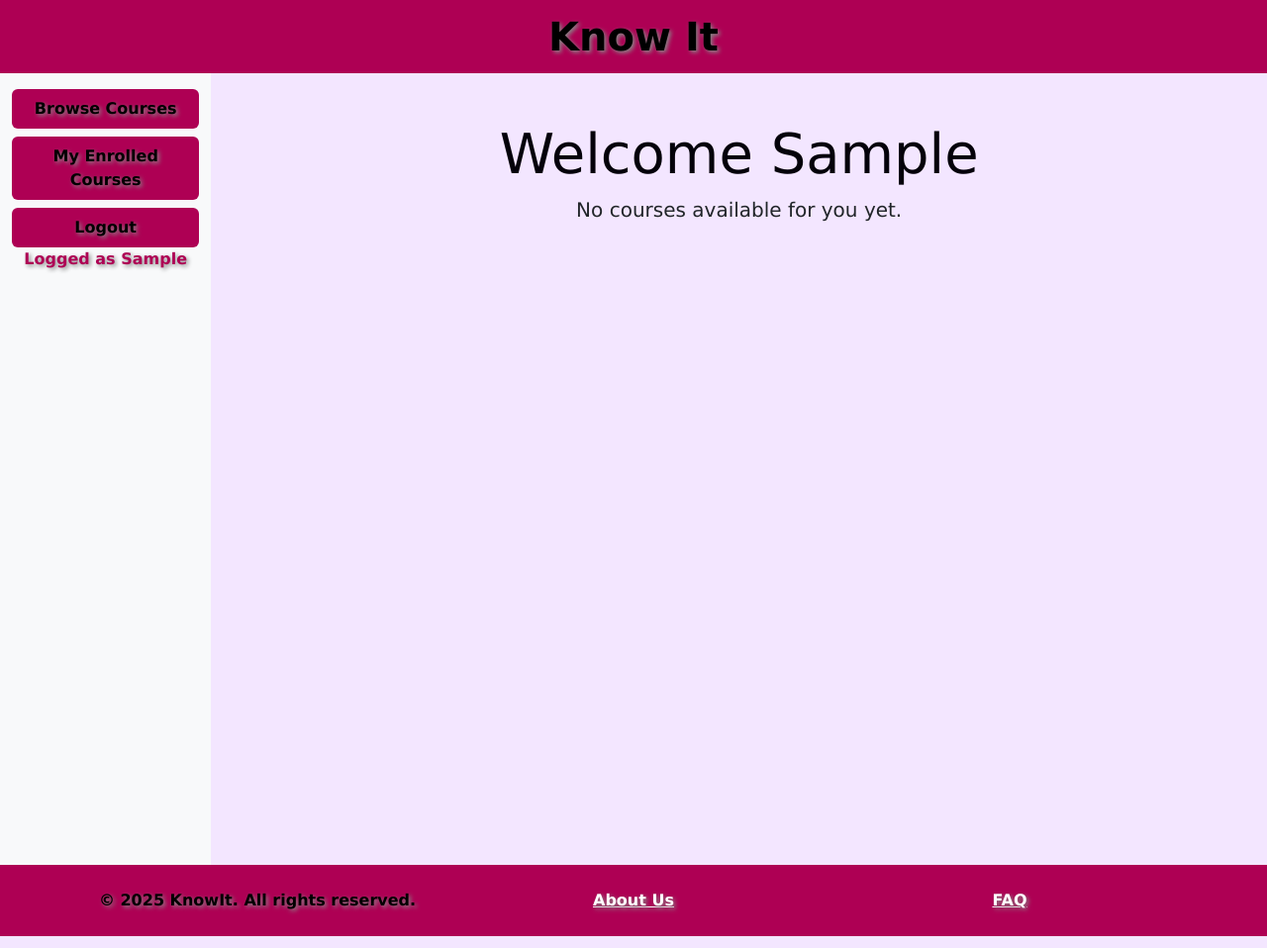
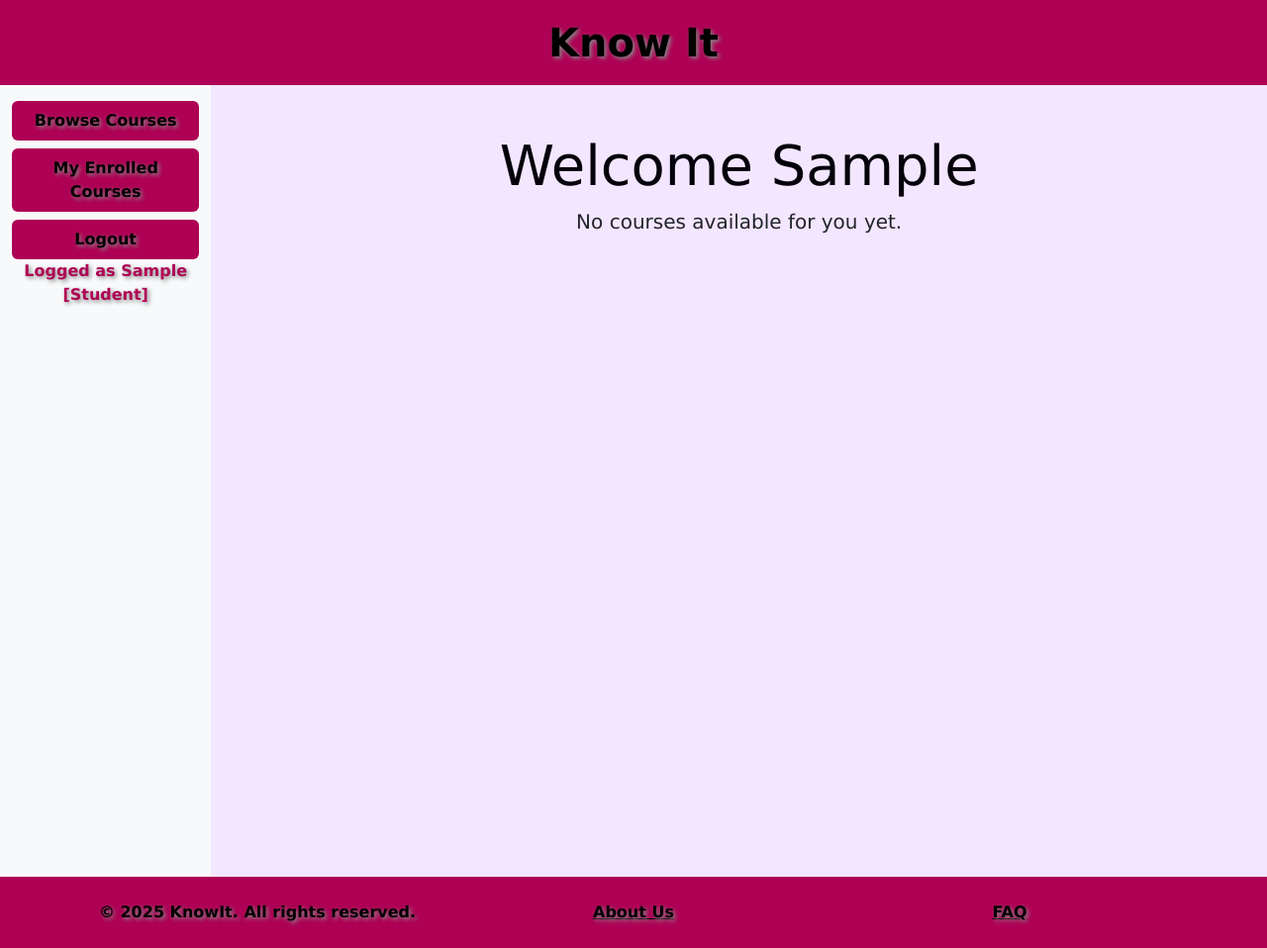
Before and after one commit to RomanGajdosik/KnowIt, a Flask app: page / in a window 1280 px wide. Shown: the whole page at 99% size. Run offline with Flask 3, Linux system fonts and the light colour scheme; the visitor is signed in with stand-in values (Sample User, id 1).

Commit message:
refactored navbar and sidebar for improved user experience; updated role-based content visibility and enhanced styling

```diff
--- a/templates/index.html
+++ b/templates/index.html
@@ -13,12 +13,19 @@
         .navbar, .footer {
             background-color: #ae0054;
         }
-        .navbar-brand, .nav-link, .footer {
+        .navbar-brand {
+            color: #000000;
+            font-weight: bolder;
+            text-shadow: 2px 2px 4px #888;
+
+        }
+        .nav-link, .footer {
             color: #000000 !important;
             font-weight: bolder;
             text-shadow: 2px 2px 4px #888;
 
         }
+
         .btn-purple {
             background-color: #ae0054;
             color: #fff;
@@ -33,7 +40,11 @@
     <!-- Header -->
     <nav class="navbar navbar-dark" style="background-color: #ae0054;">
         <div class="container-fluid">
-            <h1 class="navbar-brand mx-auto text-center mb-0" style="width:100%; font-size:2.5rem;">Know It</h1>
+            <a href="/" class="navbar-brand mx-auto text-center mb-0" style="width:100%; font-size:2.5rem; text-decoration: none; transition: color 0.2s;" title="return/home"
+                onmouseover="this.style.color='#001aae';"
+                onmouseout="this.style.color='#000';">
+                 Know It
+            </a>
             <button class="navbar-toggler d-block d-md-none" type="button" data-bs-toggle="offcanvas" data-bs-target="#sidebarMenu" aria-controls="sidebarMenu" aria-label="Toggle sidebar">
                 <span class="navbar-toggler-icon"></span>
             </button>
@@ -48,7 +59,7 @@
         </div>
         <div class="offcanvas-body p-0">
             <div class="p-3">
-                {% if current_user.role == "admin" %}
+                <!-- {% if current_user.role == "admin" %}
                 <div class="mb-3" id="admin">
                     <div class="card shadow-sm">
                         <div class="card-body">
@@ -58,8 +69,9 @@
                         </div>
                     </div>
                 </div>
-                {% endif %}
-                <!-- {% if current_user.role == 'teacher' or current_user.role =='admin' %}
+                {% endif %} -->
+                {% if current_user.is_authenticated %}
+                {% if current_user.role == 'teacher' %}
                 <div class="mb-3" id="add-content">
                     <div class="card shadow-sm">
                         <div class="card-body">
@@ -69,8 +81,7 @@
                         </div>
                     </div>
                 </div>
-                {% endif %}                -->
-                {% if current_user.is_authenticated %}
+                {% endif %}
                 {% if current_user.role == 'student' %}
                 <div class="mb-3" id="browse-courses">
                     <div class="card shadow-sm">
@@ -82,6 +93,7 @@
                     </div>
                 </div>
                 {% endif %}
+                {% if current_user.role !='admin' %}
                 <div class="mb-3" id="my-courses">
                     <div class="card shadow-sm">
                         <div class="card-body">
@@ -97,13 +109,14 @@
                         </div>
                     </div>
                 </div>
+                {% endif %}
                 <div class="mb-3" id="logout">
                     <div class="card shadow-sm">
                         <div class="card-body">
                             <form method="POST" action="/logout">
                                 <button type="submit" class="btn btn-purple w-100">Logout</button>
                                 <p class="text-center mb-2" style="color:#ae0054; font-weight:bold; text-shadow:2px 2px 4px #888;">
-                                     Logged as {{ current_user.username|capitalize }}
+                                     Logged as {{ current_user.username|capitalize }} [{{ current_user.role|capitalize }}]
                                 </p>
                             </form>
                         </div>
@@ -140,32 +153,40 @@
             <nav class="col-md-2 d-none d-md-block bg-light sidebar" style="min-height: 100vh; background-color: #f3e6ff;">
                 <div class="position-sticky pt-3">
                     <ul class="nav flex-column">
-                        {% if current_user.role == 'admin' %}
+                        {% if current_user.is_authenticated %}
+
+                        <!-- {% if current_user.role == 'admin' %}
                         <li class="nav-item mb-2">
                             <a class="nav-link btn btn-purple w-100" href="/admin">Admin Panel</a>
                         </li>
-                        {% endif %}
-                        <!-- {% if current_user.role == 'teacher' %}
+                        {% endif %} -->
+
+                        {% if current_user.role == 'teacher' %}
                         <li class="nav-item mb-2">
                             <a class="nav-link btn btn-purple w-100" href="/add-content">Add Content</a>
                         </li>
-                        {% endif %} -->
-                        {% if current_user.is_authenticated %}
-                        {% if current_user.role == 'student' %}
-                        <li class="nav-item mb-2">
-                            <a class="nav-link btn btn-purple w-100" href="/browse-courses">Browse Courses</a>
-                        </li>
-                        {% endif %}
                         <li class="nav-item mb-2">
                             <a class="nav-link btn btn-purple w-100" href="/my-courses">
                                 {% if current_user.role == 'student' %}My Enrolled Courses{% else %}My Courses{% endif %}
                             </a>
                         </li>
+                        {% endif %}
+                        {% if current_user.role == 'student' %}
+                        <li class="nav-item mb-2">
+                            <a class="nav-link btn btn-purple w-100" href="/browse-courses">Browse Courses</a>
+                        </li>
+
+                        <li class="nav-item mb-2">
+                            <a class="nav-link btn btn-purple w-100" href="/my-courses">
+                                {% if current_user.role == 'student' %}My Enrolled Courses{% else %}My Courses{% endif %}
+                            </a>
+                        </li>
+                        {% endif %}
                         <li class="nav-item mb-2">
                             <form method="POST" action="/logout">
                                 <button type="submit" class="nav-link btn btn-purple w-100">Logout</button>
                                 <p class="text-center mb-2" style="color:#ae0054; font-weight:bold; text-shadow:2px 2px 4px #888;">
-                                    Logged as {{ current_user.username|capitalize }}
+                                    Logged as {{ current_user.username|capitalize }} [{{current_user.role|capitalize}}]
                                 </p>
                             </form>
                         </li>
@@ -194,9 +215,9 @@
                                     <div class="col-md-6 col-lg-4 mb-4">
                                         <div class="card shadow-sm h-100">
                                             <div class="card-body d-flex flex-column">
-                                                <h5 class="card-title" style="color:#5a379e;">{{ course.title }}</h5>
+                                                <h5 class="card-title" style="color:#04010a;">{{ course.title }}</h5>
                                                 <p class="card-text flex-grow-1">{{ course.description }}</p>
-                                                <a href="/courses/{{ course.id }}" class="btn btn-purple mt-2">Go to Course</a>
+                                                <a href="{{ url_for('view_course', course_id=course.id) }}" class="btn btn-purple mt-2">Go to Course</a>
                                             </div>
                                         </div>
                                     </div>
@@ -224,10 +245,10 @@
                     <span>&copy; 2025 KnowIt. All rights reserved.</span>
                 </div>
                 <div class="col-md-4 mb-2 mb-md-0">
-                    <a href="#about" class="text-white">About Us</a>
+                    <a href="#about" class="text-black">About Us</a>
                 </div>
                 <div class="col-md-4">
-                    <a href="#faq" class="text-white">FAQ</a>
+                    <a href="{{ url_for('faq') }}" class="text-black">FAQ</a>
                 </div>
             </div>
         </div>
```
